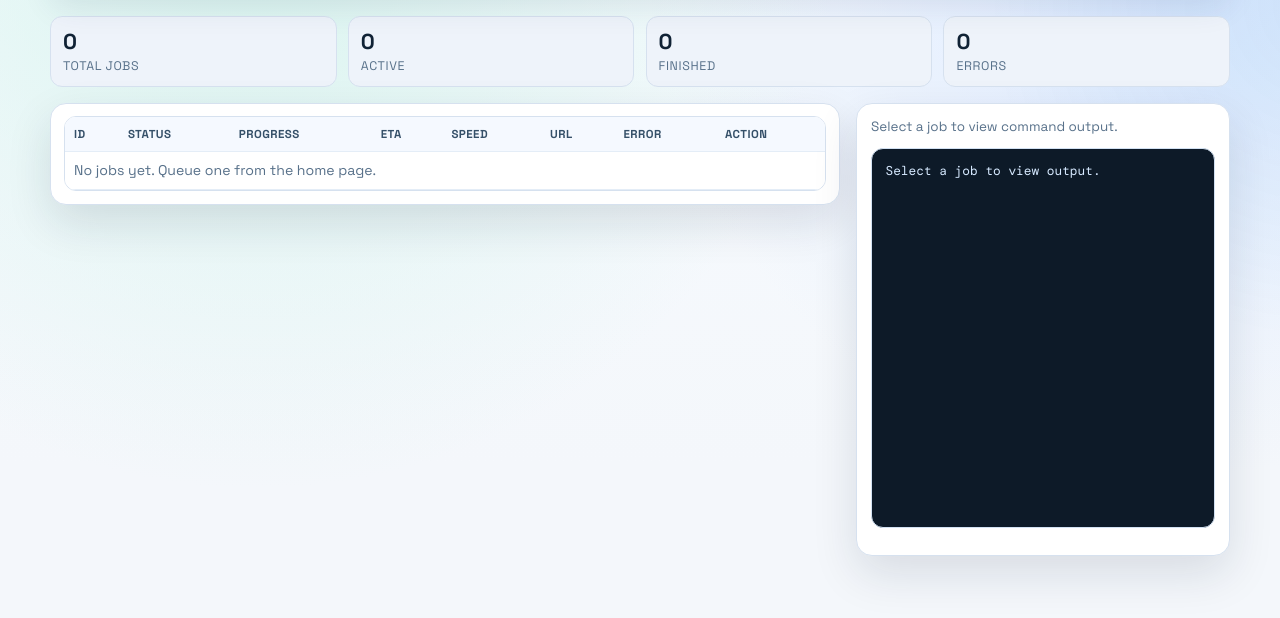
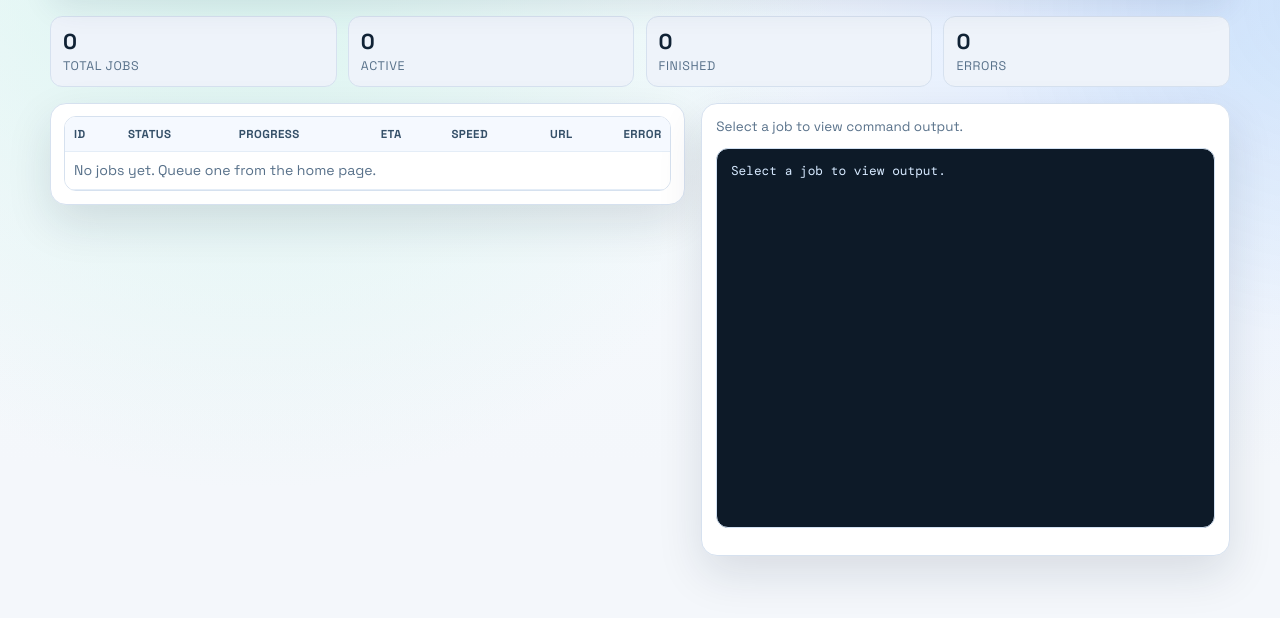
Before and after one commit to joescars/ytpi, a Flask app: page /status in a window 1280 px wide. Shown: the part 96-714 px from the top of the page. Run offline with Flask 2, Linux system fonts and the light colour scheme; data that the repository does not hold is empty.

Commit message:
updated ui

```diff
--- a/static/ui.css
+++ b/static/ui.css
@@ -67,6 +67,10 @@ a:hover { color: var(--primary-strong); }
   background: rgba(255, 255, 255, 0.8);
   backdrop-filter: blur(6px);
   box-shadow: 0 8px 30px rgba(35, 60, 100, 0.1);
+}
+
+.topbar > * {
+  min-width: 0;
 }
 
 .brand {
@@ -202,6 +206,10 @@ input:focus, select:focus, textarea:focus {
   align-items: start;
 }
 
+.layout > * {
+  min-width: 0;
+}
+
 .kpis {
   display: grid;
   gap: 0.7rem;
@@ -228,7 +236,12 @@ input:focus, select:focus, textarea:focus {
   letter-spacing: 0.05em;
 }
 
-.table-wrap { overflow: auto; border-radius: 12px; border: 1px solid var(--line); }
+.table-wrap {
+  overflow: auto;
+  max-width: 100%;
+  border-radius: 12px;
+  border: 1px solid var(--line);
+}
 
 .jobs {
   width: 100%;
```
Also changed, not shown: 2 other files.
